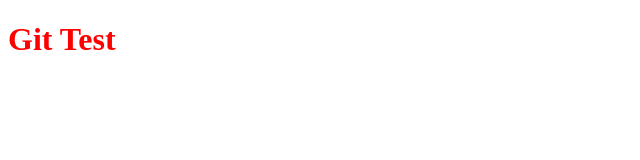
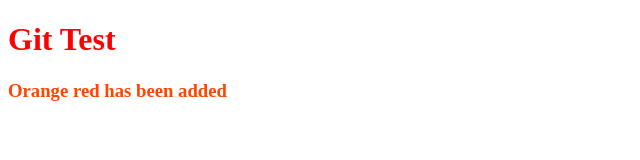
Before and after one commit to Arpon7/my-second-repo, a plain HTML site: page index.html in a window 1280 px wide. Shown: the whole page, without its empty margins (0-640 px from the left). Drawn offline with Linux system fonts and the light colour scheme.

Commit message:
Slight change in code. Added h3 with style

```diff
--- a/index.html
+++ b/index.html
@@ -9,5 +9,7 @@
 </head>
 <body>
   <h1>Git Test</h1>
+  <h3>Orange red has been added
+  </h3>
 </body>
 </html>
--- a/style.css
+++ b/style.css
@@ -1,3 +1,6 @@
 h1{
   color: red;
 }
+h3 {
+  color: orangered;
+}
```
